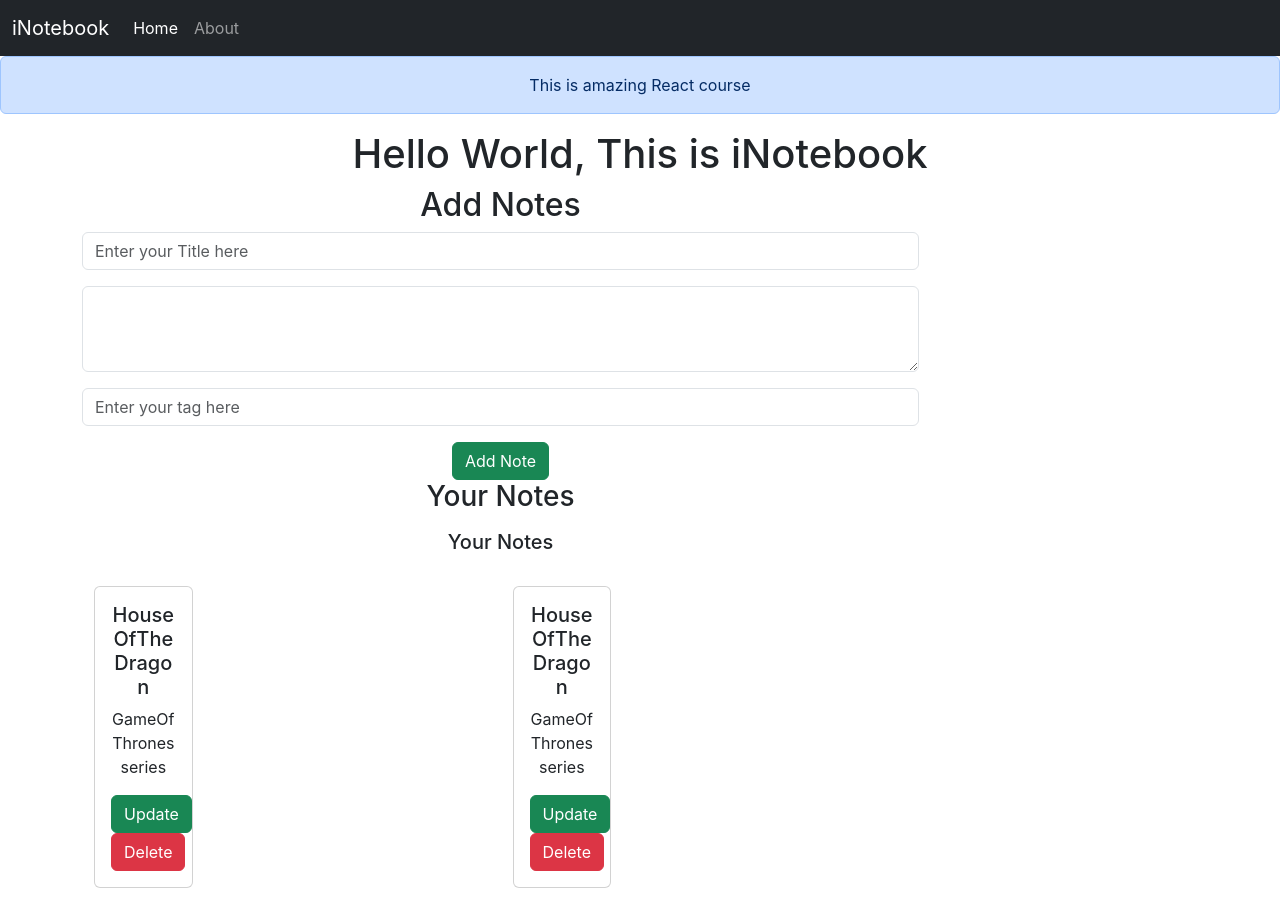
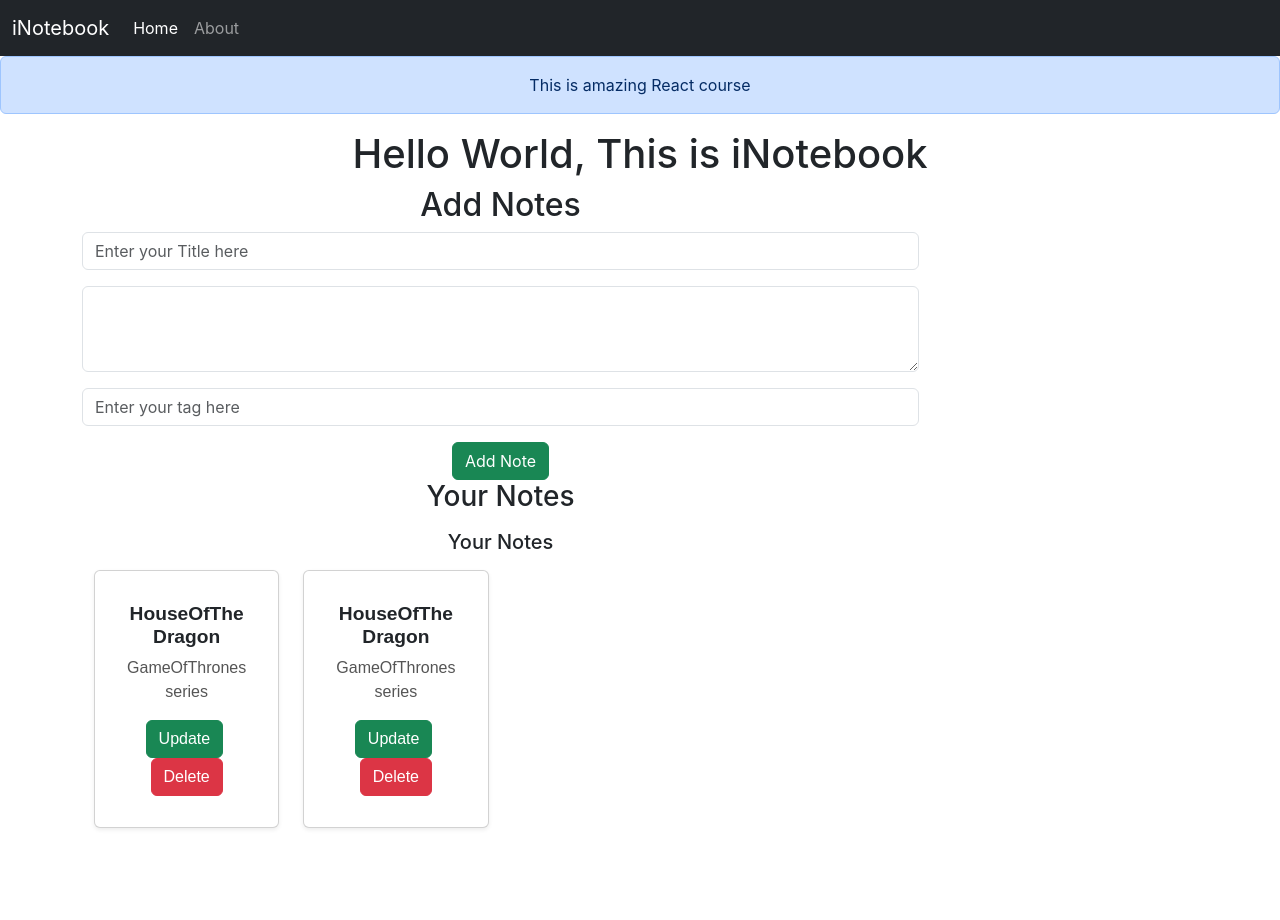
Before and after one commit to Chetanya2001/iNotebook, a React (Create React App) app: page / in a window 1280 px wide. After the commit the page ends 844 px from the top, so only its background shows below. Built offline with nearby package versions, Linux system fonts and the light colour scheme.

Commit message:
bootstrap class added

```diff
--- a/src/components/NoteItem.js
+++ b/src/components/NoteItem.js
@@ -1,17 +1,34 @@
+// NoteItem.js
 import React from "react";
 
-const NoteItem = (props) => {
-  const { note } = props;
+const NoteItem = ({ note }) => {
+  // Inline style objects
+  const cardStyle = {
+    padding: "15px",
+    fontFamily: "Arial, sans-serif",
+  };
+
+  const titleStyle = {
+    fontSize: "1.2rem",
+    fontWeight: "bold",
+  };
+
+  const textStyle = {
+    fontSize: "1rem",
+    color: "#555",
+  };
+
   return (
-    <div className="col-md-3">
-      <div className="card my-3">
-        <div className="card-body">
-          <h5 className="card-title">{note.title}</h5>
-          <p className="card-text">{note.description}</p>
-          <button className="btn btn-success">Update</button>
-          <button className="btn btn-danger">Delete</button>
-        </div>
-      </div>
+    <div className="note-item" style={cardStyle}>
+      <h5 className="card-title" style={titleStyle}>
+        {note.title}
+      </h5>
+      <p className="card-text" style={textStyle}>
+        {note.description}
+      </p>
+      <button className="btn btn-success">Update</button>
+      &nbsp;
+      <button className="btn btn-danger">Delete</button>
     </div>
   );
 };
--- a/src/components/Notes.js
+++ b/src/components/Notes.js
@@ -10,13 +10,17 @@ const Notes = () => {
     <div className="container my-3">
       <h5 className="mb-3">Your Notes</h5>
       <div className="row g-4">
-        {" "}
         {/* Added g-4 for gutter spacing */}
         {notes.map((note) => (
-          <div className="col-md-6" key={note._id}>
-            {" "}
-            {/* Adjusted width to show two notes per row */}
-            <NoteItem note={note} />
+          <div className="col-md-4 col-lg-3" key={note._id}>
+            {/* col-md-4 will show 3 notes per row on medium screens, col-lg-3 will show 4 on large */}
+            <div className="card shadow-sm">
+              {/* Card for each note */}
+              <div className="card-body">
+                {/* Card Body for content */}
+                <NoteItem note={note} />
+              </div>
+            </div>
           </div>
         ))}
       </div>
--- a/src/context/notes/NoteState.js
+++ b/src/context/notes/NoteState.js
@@ -22,6 +22,12 @@ const NoteState = (props) => {
       __v: 0,
     },
   ];
+  //ADD notes
+  const addNote = () => {};
+  // Delete Note
+  const deleteNote = () => {};
+  //Edit Note
+  const EditNote = () => {};
   const [notes, setnotes] = useState(notesInitial);
   return (
     <NoteContext.Provider value={{ notes, setnotes }}>
```
